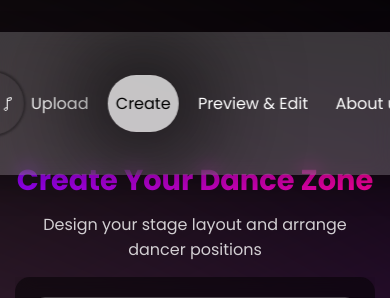
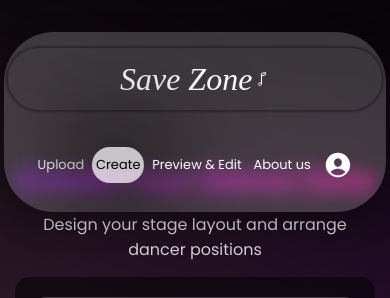
Before and after one commit to Dulyadech/Save-Zone, a Flask app: template website/templates/create.html in a window 390 px wide. Shown: the top 298 px of the page. Run offline with Flask 3, Linux system fonts and the light colour scheme; the template is opened without the code that fills it, so the values that code supplies are empty; the visitor is signed in with stand-in values (Sample User, id 1); parts of the project's set-up code (start-up, migrations or seed data) failed here and were passed over.

Commit message:
navbar fixed

```diff
--- a/website/static/css/navbar.css
+++ b/website/static/css/navbar.css
@@ -6,6 +6,7 @@ nav {
   box-sizing: border-box;
   box-shadow: 0px 10px 30px rgba(0, 0, 0, 0.3);
   display: flex;
+  gap: 4vw;
   height: 9vh;
   width: auto;
   min-width: 80vw;
@@ -91,6 +92,7 @@ nav ul li a:hover {
   color: black;
   transition: all 0.3s ease-in-out;
 }
+
 ion-icon {
   font-size: 30px; /* กำหนดขนาดของไอคอน */
   color: #ffffff; /* กำหนดสีของไอคอน */
@@ -102,9 +104,7 @@ ion-icon {
   color: #ff00a1; /* เปลี่ยนสีเมื่อ hover */
 }
 
-/* New
-
-/* User menu dropdown styling */
+/* User menu dropdown styling - FIXED */
 .user-menu {
   position: relative;
 }
@@ -118,12 +118,13 @@ ion-icon {
 .user-menu .username {
   margin-left: 5px;
   display: inline-block;
-    max-width: 100px;
+  max-width: 80px; /* Reduced from 120px to take up less space */
   overflow: hidden;
   text-overflow: ellipsis;
   white-space: nowrap;
   vertical-align: middle;
 }
+
 
 .dropdown-menu {
   position: absolute;
@@ -225,3 +226,80 @@ ion-icon {
   backdrop-filter: blur(5px);
   -webkit-backdrop-filter: blur(5px);
 }
+
+/* Responsive adjustments for navbar */
+@media (max-width: 992px) {
+  nav {
+      min-width: 90vw;
+      padding: 1vh 2vw;
+  }
+
+  nav ul {
+      gap: 2vw;
+  }
+
+  .user-menu .username {
+      max-width: 100px;
+  }
+}
+
+@media (max-width: 768px) {
+  nav {
+      min-width: 95vw;
+      padding: 1vh 1.5vw;
+      height: 8vh;
+  }
+
+  nav ul {
+      gap: 1.5vw;
+  }
+
+  nav ul li a {
+      padding: 0.8vh 1.5vw;
+  }
+
+  .user-menu .username {
+      max-width: 80px;
+  }
+
+  .logo-container {
+      font-size: clamp(1.5rem, 4vw, 1.8rem);
+  }
+}
+
+@media (max-width: 576px) {
+  nav {
+      min-width: 98vw;
+      height: auto;
+      padding: 1vh 1vw;
+      flex-wrap: wrap;
+      justify-content: center;
+  }
+
+  nav .logo-container {
+      margin: 0 auto 0.5vh;
+      width: 100%;
+      justify-content: center;
+  }
+
+  nav ul {
+      width: 100%;
+      justify-content: center;
+      flex-wrap: wrap;
+      gap: 1vw;
+      margin: 0.5vh 0;
+  }
+
+  nav ul li a {
+      padding: 0.5vh 1vw;
+      font-size: small;
+  }
+
+  .user-menu .username {
+      display: none;
+  }
+
+  .dropdown-menu {
+      right: -50px;
+  }
+}
```
Lines whose indentation alone changed are shown as unchanged.
